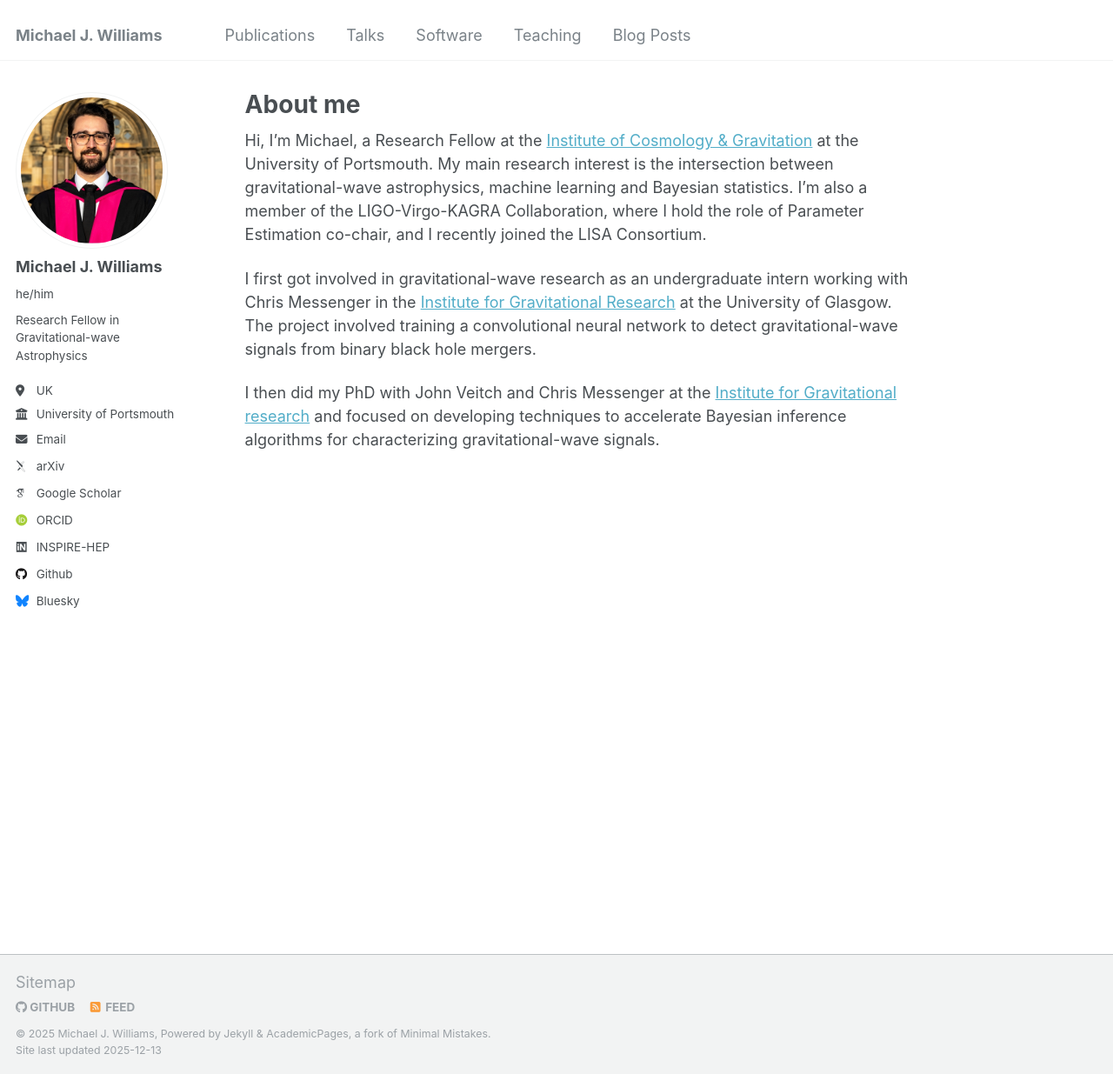
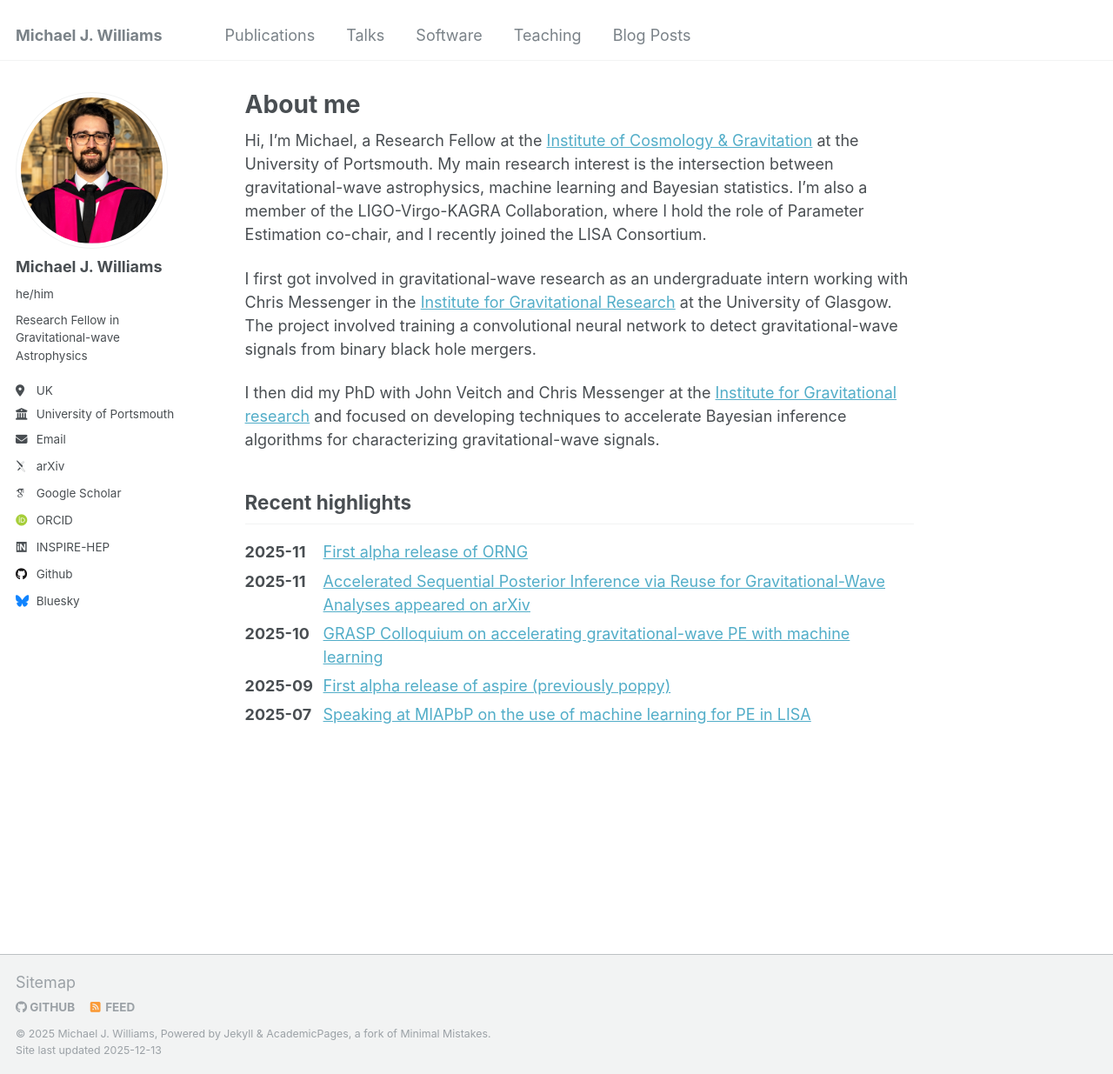
Before and after one commit to mj-will/mj-will.github.io, a Jekyll site: the page built from _pages/about.md, in a window 1280 px wide and 1235 px high. Shown: the whole window at 87% size. Built offline with Jekyll 4.4.1, drawn with Linux system fonts in a browser that asks for light colours; some web fonts are replaced.

Commit message:
add recent highlights

```diff
--- /dev/null
+++ b/_data/highlights.yml
@@ -0,0 +1,17 @@
+# Update this list to control the "Recent highlights" section on the home page.
+# Keep the most recent items at the top.
+- date: 2025-11
+  title: First alpha release of ORNG
+  url: /software/orng/
+- date: 2025-11
+  title: Accelerated Sequential Posterior Inference via Reuse for Gravitational-Wave Analyses appeared on arXiv
+  url: /publication/2511.04218/
+- date: 2025-10
+  title: GRASP Colloquium on accelerating gravitational-wave PE with machine learning
+  url: /talks/2025-10-23-grasp
+- date: 2025-09
+  title: First alpha release of aspire (previously poppy)
+  url: /software/aspire/
+- date: 2025-07
+  title: Speaking at MIAPbP on the use of machine learning for PE in LISA
+  url: /talks/2025-07-15-miapbp
--- a/_pages/about.md
+++ b/_pages/about.md
@@ -21,5 +21,25 @@ I then did my PhD with John Veitch and Chris Messenger at the [Institute for Gra
 and focused on developing techniques to accelerate Bayesian inference algorithms for
 characterizing gravitational-wave signals.
 
+## Recent highlights
+<ul class="highlights-list">
+  {% for item in site.data.highlights limit:5 %}
+    <li>
+      <span class="highlight-date">{{ item.date }}</span>
+      <span class="highlight-text">
+        {% if item.url %}
+          {% if item.url contains '://' %}
+            <a href="{{ item.url }}">{{ item.title }}</a>
+          {% else %}
+            <a href="{{ item.url | relative_url }}">{{ item.title }}</a>
+          {% endif %}
+        {% else %}
+          {{ item.title }}
+        {% endif %}
+      </span>
+    </li>
+  {% endfor %}
+</ul>
+
 [igr]: https://www.gla.ac.uk/schools/physics/research/groups/igr/members/
 [icg]: https://www.port.ac.uk/research/institute-of-cosmology-and-gravitation
--- a/_sass/_page.scss
+++ b/_sass/_page.scss
@@ -399,3 +399,27 @@
   font-size: $type-size-6;
   text-transform: uppercase;
 }
+
+// Recent highlights block on the home page
+.highlights-list {
+  list-style: none;
+  padding-left: 0;
+  margin-left: 0;
+
+  li {
+    display: flex;
+    gap: 0.5rem;
+    margin-bottom: 0.35rem;
+    align-items: flex-start;
+  }
+
+  .highlight-date {
+    min-width: 4.5rem;
+    font-weight: 700;
+    flex-shrink: 0;
+  }
+
+  .highlight-text {
+    flex: 1;
+  }
+}
```
